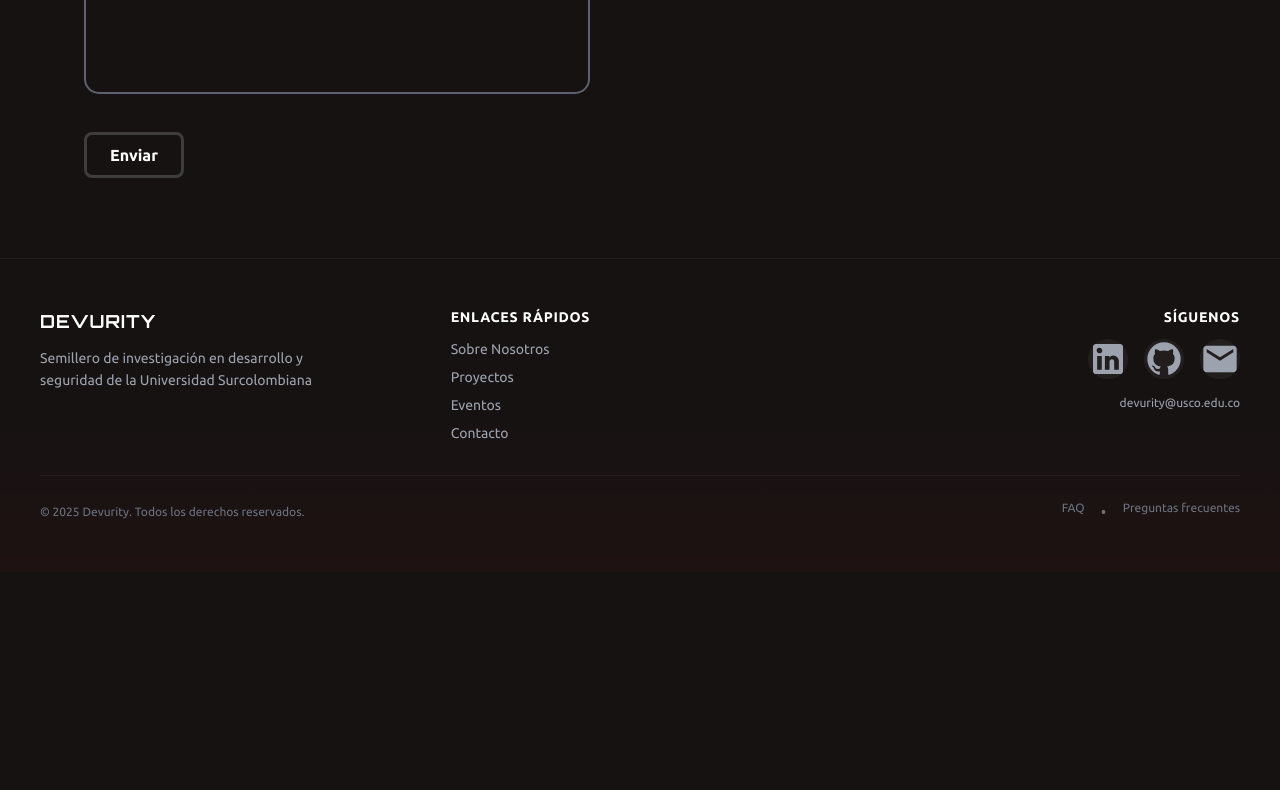
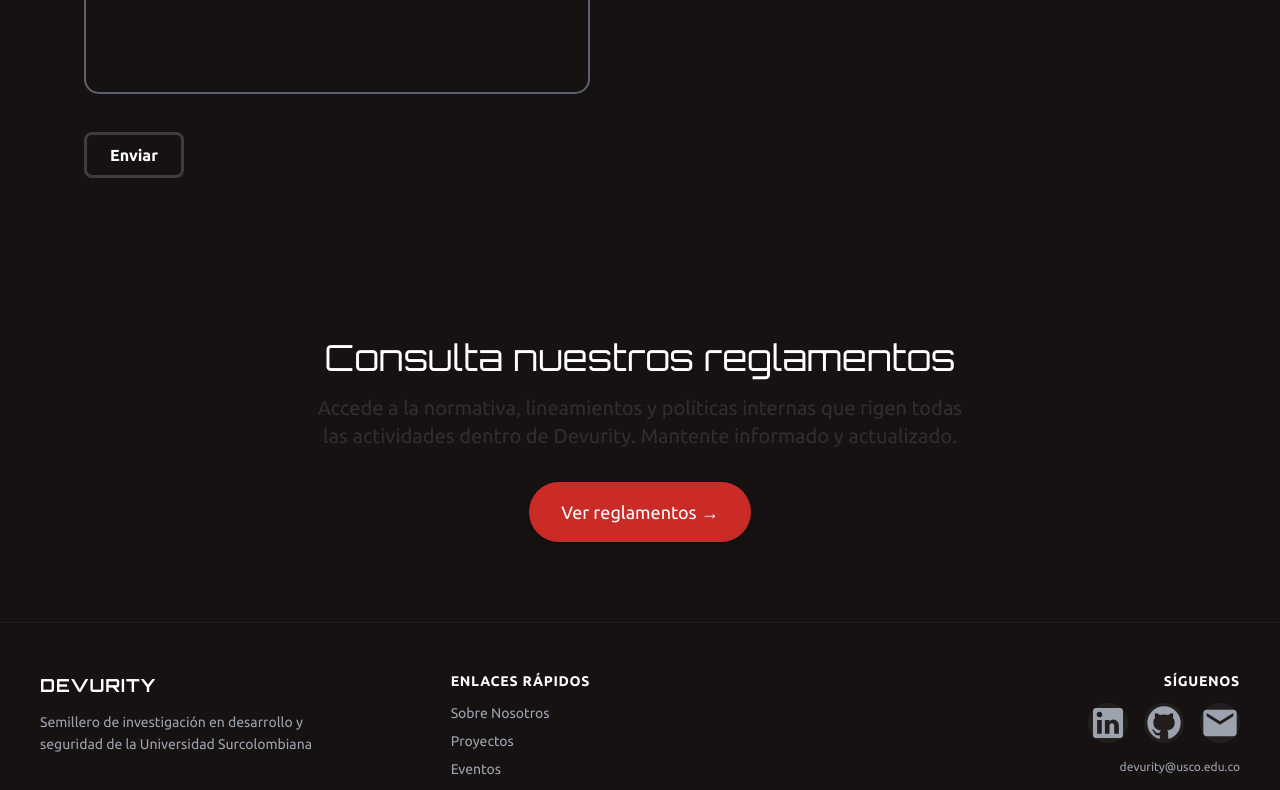
Before and after one commit to trbureiyan/DevurityWeb, a Next.js app: page / in a window 1280 px wide. Shown: the part 7553-8343 px from the top of the page. Before the commit the page ends 8125 px from the top, so only its background shows below. Built offline with nearby package versions, Linux system fonts and the light colour scheme; no server answers.

Commit message:
feature: Seccion de "Ver reglamentos".
Se agregó al components/landing/ReglamentoSection.tsx, para la sección del botón para navegar a los reglamentos, y dentro del mismo folder (landing) se creó el ReglamentoButton.tsx para el diseño del botón.

```diff
--- a/app/page.tsx
+++ b/app/page.tsx
@@ -6,6 +6,7 @@ import EventsSection from "@/components/landing/EventsSection";
 import ContactSection from "@/components/landing/ContactSection";
 import CTASection from "@/components/landing/CTASection";
 import GalleryPreviewSection from "@/components/landing/GalleryPreviewSection";
+import ReglamentoSection from "@/components/landing/ReglamentoSection";
 // Data fetching functions
 import {
   getLandingGalleryPreview,
@@ -35,6 +36,9 @@ export default async function Home() {
       <CTASection />
       <GalleryPreviewSection images={galleryImages} /> {/* Galeria organizada */}
       <ContactSection />
+      <ReglamentoSection /> {/* Seccion reglamentos */}
+
+
     </main>
   );
 }
--- /dev/null
+++ b/components/landing/ReglamentoButton.tsx
@@ -0,0 +1,25 @@
+"use client";
+import Link from "next/link";
+
+export default function ReglamentoButton() {
+    return (
+        <Link
+            href="/help/reglamentos"
+            className="
+                px-8 py-4
+                rounded-full
+                font-ubuntu
+                text-white
+                bg-[var(--variable-collection-botones)]
+                hover:bg-[var(--variable-collection-link)]
+                transition-all
+                duration-300
+                shadow-md
+                hover:shadow-lg
+                text-lg
+            "
+        >
+            Ver reglamentos →
+        </Link>
+    );
+}
--- /dev/null
+++ b/components/landing/ReglamentoSection.tsx
@@ -0,0 +1,19 @@
+import ReglamentoButton from "./ReglamentoButton";
+
+export default function ReglamentoSection() {
+    return (
+        <section className="w-full py-20 flex flex-col items-center text-center px-6">
+
+            <h2 className="text-3xl md:text-4xl font-orbitron mb-4">
+                Consulta nuestros reglamentos
+            </h2>
+
+            <p className="text-lg md:text-xl font-ubuntu text-[var(--variable-collection-placeholder)] mb-8 max-w-2xl">
+                Accede a la normativa, lineamientos y políticas internas que rigen
+                todas las actividades dentro de Devurity. Mantente informado y actualizado.
+            </p>
+
+            <ReglamentoButton />
+        </section>
+    );
+}
```
